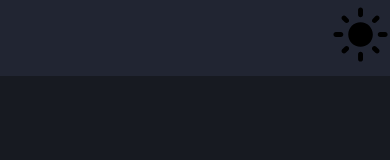
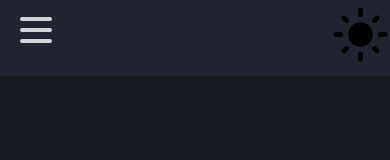
Before and after one commit to jonaslng/schuelergenossen-website, a React (Create React App) app: page / in a window 390 px wide. Shown: the top 160 px of the page. Built offline with nearby package versions, Linux system fonts and the light colour scheme; a web font is replaced by a local one.

Commit message:
introduced nav bar for mobile

```diff
--- a/src/App.css
+++ b/src/App.css
@@ -18,10 +18,10 @@ body {
   align-items: center;
   justify-content: center;
 }
-.menu-mobile {
+.menu-items {
   display: none;
 }
-.css-188ao8m-MuiSvgIcon-root {
+.checkbox {
   display: none;
 }
 .nav-logo {
@@ -58,11 +58,82 @@ body {
   .nav-text {
     display: none;
   }
-  .menu-mobile {
-    display: inline-block;
+  .ham-menu {
+    width: 35px;
+    height: 5px;
+    background-color: black;
+    margin: 6px 0;
+  }
+  .hamburger-lines {
+    display: block;
+    height: 26px;
+    width: 32px;
     position: absolute;
-    top: 0;
-    left: 0;
-    margin: 5px 0 0 10px;
+    top: 17px;
+    left: 20px;
+    z-index: 2;
+    display: flex;
+    flex-direction: column;
+    justify-content: space-between;
+  }
+  .hamburger-lines .line {
+    display: block;
+    height: 4px;
+    width: 100%;
+    border-radius: 10px;
+    background: rgba(255, 255, 255, 0.8);
+  }
+  .hamburger-lines .line1 {
+    transform-origin: 0% 0%;
+    transition: transform 0.4s ease-in-out;
+  }
+  .hamburger-lines .line2 {
+    transition: transform 0.2s ease-in-out;
+  }
+  .hamburger-lines .line3 {
+    transform-origin: 0% 100%;
+    transition: transform 0.4s ease-in-out;
+  }
+  .menu-items {
+    display: flex;
+    background-color: rgba(0, 0, 0, 0.2);
+    height: 91vh;
+    width: 100%;
+    transform: translate(-150%);
+    flex-direction: column;
+    margin-left: -40px;
+    padding-left: 50px;
+    transition: transform 0.5s ease-in-out;
+    text-align: center;
+  }
+  .nav-text-mobile {
+    font-size: 150%;
+    color: rgba(255, 255, 255, 0.5);
+    font-family: "Cubano";
+    margin: 0 10px 0 10px;
+    cursor: pointer;
+  }
+  .checkbox {
+    position: absolute;
+    display: block;
+    height: 32px;
+    width: 32px;
+    top: 20px;
+    left: 20px;
+    z-index: 5;
+    opacity: 0;
+    cursor: pointer;
+  }
+  input[type="checkbox"]:checked ~ .menu-items {
+    transform: translateX(0);
+  }
+  input[type="checkbox"]:checked ~ .hamburger-lines .line1 {
+    transform: rotate(45deg);
+  }
+  input[type="checkbox"]:checked ~ .hamburger-lines .line3 {
+    transform: rotate(-45deg);
+  }
+  input[type="checkbox"]:checked ~ .hamburger-lines .line2 {
+    display: none;
   }
 }
--- a/src/App.js
+++ b/src/App.js
@@ -25,6 +25,22 @@ function App() {
       <div className="navbar">
         <img src="https://image.jimcdn.com/app/cms/image/transf/dimension=380x10000:format=png/path/s5716ff8e3a6d452a/image/i047f7ead75260886/version/1455016429/image.png" className="nav-logo"/>
 
+
+        <input className="checkbox" type="checkbox" name="" id="" />
+        <div className="hamburger-lines">
+            <span className="line line1"></span>
+            <span className="line line2"></span>
+            <span className="line line3"></span>
+        </div>
+        <div className="menu-items">
+          <p className="nav-text-mobile" onClick={() => setSite(0)}>Start</p>
+          <p className="nav-text-mobile" onClick={() => setSite(1)}>Shop</p>
+          <p className="nav-text-mobile" onClick={() => setSite(2)}>Potato Company</p>
+          <p className="nav-text-mobile" onClick={() => setSite(3)}>Team</p>
+          <p className="nav-text-mobile" onClick={() => setSite(4)}>Presse</p>
+        </div>
+
+
         <p className="nav-text" onClick={() => setSite(0)}>Start</p>
         <p className="nav-text" onClick={() => setSite(1)}>Shop</p>
         <p className="nav-text" onClick={() => setSite(2)}>Potato Company</p>
```
